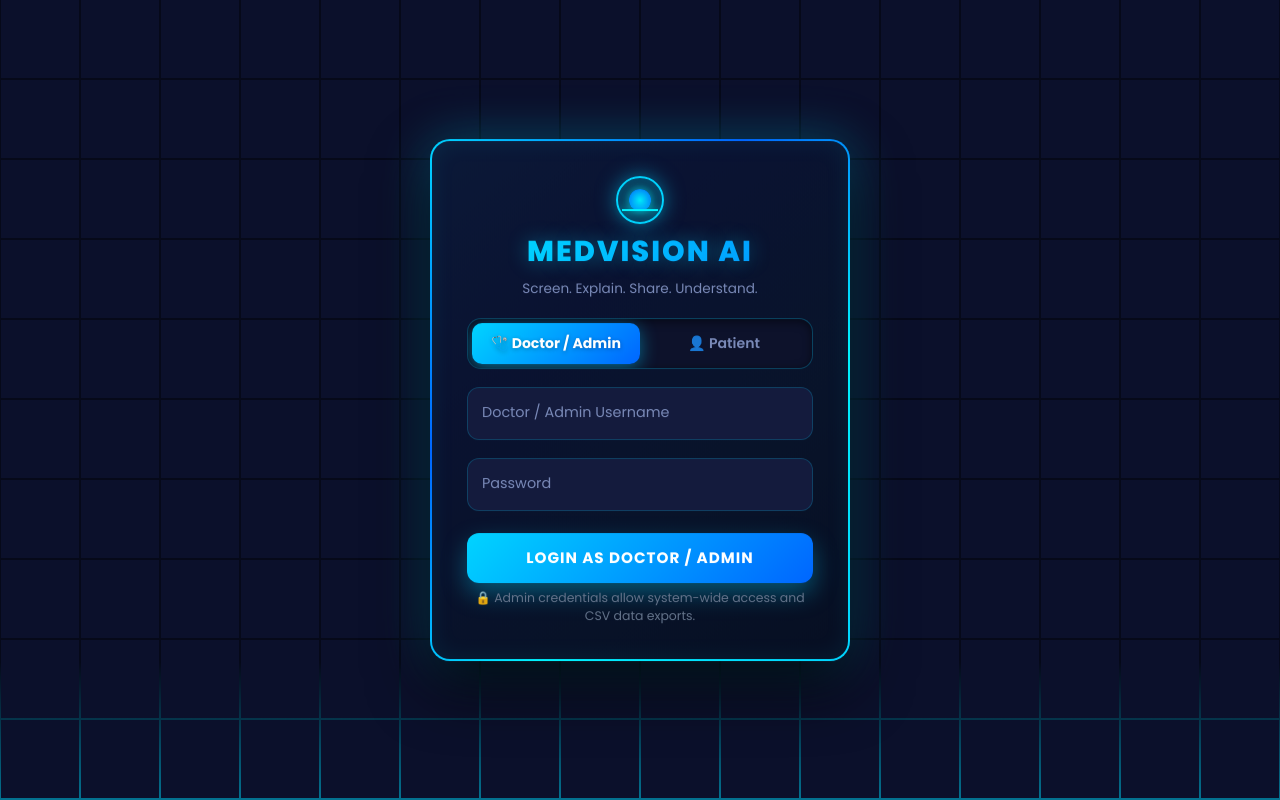
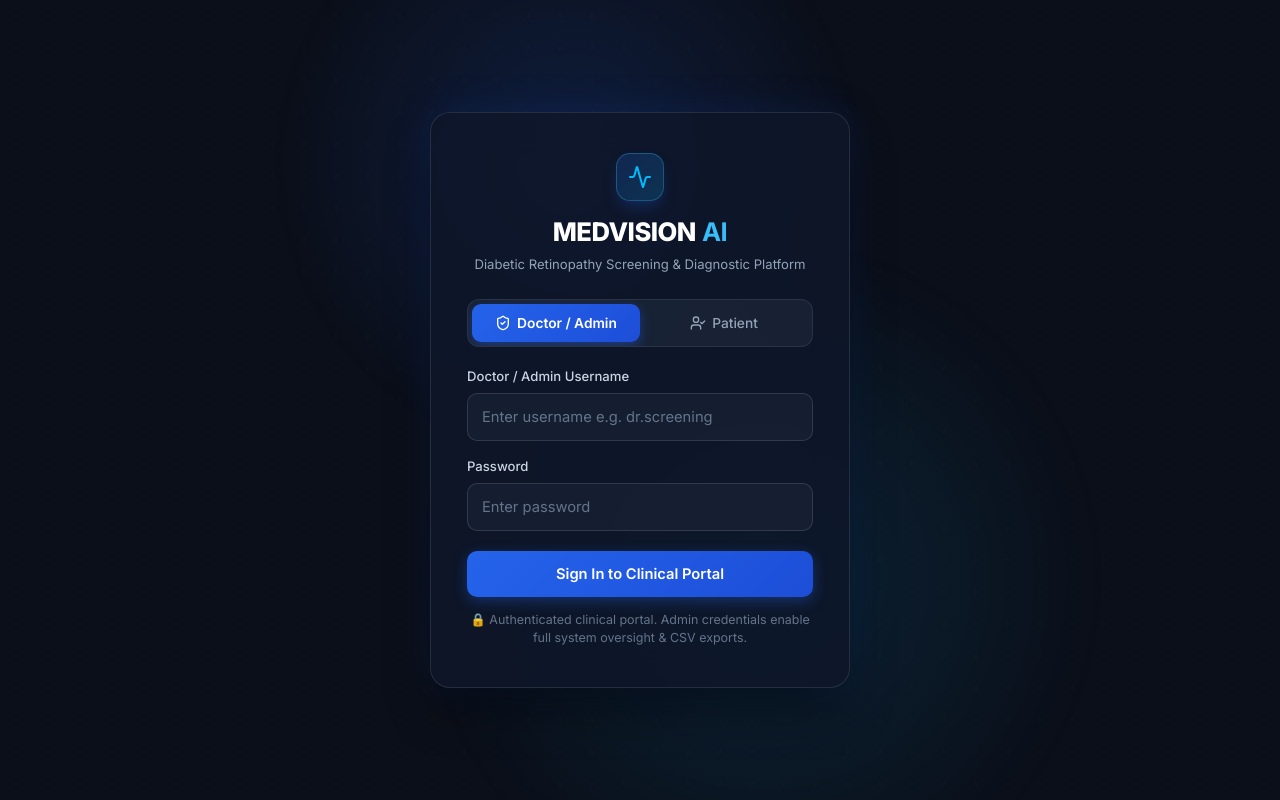
Before and after one commit to phanikumar822/MedVisionAI-v2, a React (Vite) app in the folder frontend/: page /login in a window 1280 px wide. Built offline with nearby package versions, Linux system fonts and the light colour scheme.

Commit message:
style: replaced childish grid boxes with formal enterprise clinical theme, ambient light mesh, and smooth sliding glider

```diff
--- a/frontend/src/pages/Login.css
+++ b/frontend/src/pages/Login.css
@@ -1,367 +1,293 @@
-@import url('https://fonts.googleapis.com/css2?family=Poppins:wght@300;400;500;600;700;800&display=swap');
+@import url('https://fonts.googleapis.com/css2?family=Inter:wght@300;400;500;600;700;800&display=swap');
 
-.auth-wrapper {
+/* === FORMAL CLINICAL ENTERPRISE CONTAINER === */
+.formal-auth-wrapper {
   margin: 0;
   padding: 0;
   box-sizing: border-box;
-  font-family: 'Poppins', sans-serif;
+  font-family: 'Inter', system-ui, -apple-system, sans-serif;
   display: flex;
   justify-content: center;
   align-items: center;
   min-height: 100vh;
-  background: #060919;
-  overflow: hidden;
+  width: 100vw;
+  background: #0b0f19;
   position: relative;
-  width: 100vw;
-  height: 100vh;
-}
-
-.auth-section {
-  position: absolute;
-  width: 100vw;
-  height: 100vh;
-  display: flex;
-  justify-content: center;
-  align-content: flex-start;
-  align-items: flex-start;
-  gap: 2px;
-  flex-wrap: wrap;
   overflow: hidden;
 }
 
-.auth-section::before {
-  content: '';
+/* Subtle, elegant ambient light orbs in background (no grid boxes) */
+.ambient-glow-1 {
   position: absolute;
-  width: 100%;
-  height: 100%;
-  background: linear-gradient(#060919, #00d4ff, #0066ff, #060919);
-  animation: animateGrid 6s linear infinite;
+  top: -15%;
+  left: 20%;
+  width: 600px;
+  height: 600px;
+  background: radial-gradient(circle, rgba(37, 99, 235, 0.18) 0%, rgba(11, 15, 25, 0) 70%);
+  border-radius: 50%;
+  pointer-events: none;
+  animation: floatAmbient 12s ease-in-out infinite alternate;
 }
 
-@keyframes animateGrid {
-  0% { transform: translateY(-100%); }
-  100% { transform: translateY(100%); }
+.ambient-glow-2 {
+  position: absolute;
+  bottom: -20%;
+  right: 15%;
+  width: 700px;
+  height: 700px;
+  background: radial-gradient(circle, rgba(14, 165, 233, 0.14) 0%, rgba(11, 15, 25, 0) 70%);
+  border-radius: 50%;
+  pointer-events: none;
+  animation: floatAmbient 16s ease-in-out infinite alternate-reverse;
 }
 
-.auth-section span {
-  position: relative;
-  display: block;
-  width: calc(6.25vw - 2px);
-  height: calc(6.25vw - 2px);
-  background: #0b102b;
-  z-index: 2;
-  transition: 1.5s;
+@keyframes floatAmbient {
+  0% { transform: translate(0, 0); }
+  100% { transform: translate(30px, -40px); }
 }
 
-.auth-section span:hover {
-  background: linear-gradient(135deg, #00d4ff, #0099ff);
-  transition: 0s;
+/* Subtle background grid pattern overlay for structure */
+.bg-grid-overlay {
+  position: absolute;
+  inset: 0;
+  background-image: radial-gradient(rgba(255, 255, 255, 0.05) 1px, transparent 1px);
+  background-size: 32px 32px;
+  pointer-events: none;
+  opacity: 0.7;
 }
 
-/* === SMOOTH CARD CONTAINER & NEON SHIMMER === */
-.auth-card {
-  position: absolute;
-  top: 50%;
-  left: 50%;
-  transform: translate(-50%, -50%);
+/* === FORMAL LOGIN CARD === */
+.formal-card {
+  position: relative;
+  z-index: 10;
   width: 420px;
-  background: linear-gradient(145deg, rgba(12, 18, 48, 0.96), rgba(7, 11, 30, 0.98)) padding-box,
-              linear-gradient(135deg, #00d4ff, #0066ff, #00f2fe, #00d4ff) border-box;
-  border: 2px solid transparent;
-  backdrop-filter: blur(16px);
-  z-index: 1000;
-  display: flex;
-  justify-content: center;
-  align-items: center;
-  padding: 35px 35px;
+  background: rgba(15, 23, 42, 0.85);
+  backdrop-filter: blur(20px);
+  -webkit-backdrop-filter: blur(20px);
+  border: 1px solid rgba(255, 255, 255, 0.1);
   border-radius: 20px;
-  box-shadow: 0 25px 60px rgba(0, 0, 0, 0.8),
-              0 0 50px rgba(0, 212, 255, 0.35),
-              inset 0 0 25px rgba(0, 212, 255, 0.08);
-  transition: all 0.4s cubic-bezier(0.34, 1.25, 0.64, 1);
+  padding: 40px 36px;
+  box-shadow: 0 25px 50px -12px rgba(0, 0, 0, 0.6),
+              0 0 40px rgba(37, 99, 235, 0.15);
+  transition: transform 0.4s cubic-bezier(0.16, 1, 0.3, 1), box-shadow 0.4s ease;
 }
 
-.auth-card:hover {
-  box-shadow: 0 30px 70px rgba(0, 0, 0, 0.85),
-              0 0 65px rgba(0, 212, 255, 0.45),
-              inset 0 0 30px rgba(0, 212, 255, 0.12);
+.formal-card:hover {
+  box-shadow: 0 30px 60px -12px rgba(0, 0, 0, 0.7),
+              0 0 50px rgba(37, 99, 235, 0.22);
 }
 
-.auth-card .content {
-  position: relative;
-  width: 100%;
-  display: flex;
-  justify-content: center;
-  align-items: center;
-  flex-direction: column;
-  gap: 18px;
-}
-
-/* === BRAND HEADER & EYE SCANNER === */
-.brand-header {
+.card-header {
   display: flex;
   flex-direction: column;
   align-items: center;
-  gap: 6px;
-  width: 100%;
+  text-align: center;
+  margin-bottom: 24px;
 }
 
-.eye-scanner-icon {
-  position: relative;
+.logo-badge-icon {
   width: 48px;
   height: 48px;
-  border-radius: 50%;
-  border: 2px solid #00d4ff;
+  background: linear-gradient(135deg, rgba(37, 99, 235, 0.2), rgba(14, 165, 233, 0.2));
+  border: 1px solid rgba(56, 189, 248, 0.3);
+  border-radius: 14px;
   display: flex;
   align-items: center;
   justify-content: center;
-  background: rgba(0, 212, 255, 0.1);
-  box-shadow: 0 0 20px rgba(0, 212, 255, 0.5), inset 0 0 10px rgba(0, 212, 255, 0.3);
+  margin-bottom: 12px;
+  box-shadow: 0 8px 16px -4px rgba(37, 99, 235, 0.3);
 }
 
-.iris-pulse {
-  width: 20px;
-  height: 20px;
-  border-radius: 50%;
-  background: radial-gradient(circle, #00f2fe 0%, #0066ff 100%);
-  box-shadow: 0 0 12px #00f2fe;
-  animation: irisPulse 2s ease-in-out infinite alternate;
+.brand-name {
+  font-size: 1.6em;
+  font-weight: 800;
+  color: #ffffff;
+  letter-spacing: -0.5px;
+  margin: 0 0 4px 0;
+  display: flex;
+  align-items: center;
+  gap: 6px;
 }
 
-@keyframes irisPulse {
-  0% { transform: scale(0.85); opacity: 0.8; }
-  100% { transform: scale(1.15); opacity: 1; }
+.brand-name .ai-accent {
+  color: #38bdf8;
+  font-weight: 700;
 }
 
-.scanner-beam {
-  position: absolute;
-  top: 0;
-  left: 10%;
-  width: 80%;
-  height: 2px;
-  background: #00f2fe;
-  box-shadow: 0 0 8px #00f2fe;
-  animation: scanBeam 2s ease-in-out infinite alternate;
-}
-
-@keyframes scanBeam {
-  0% { top: 15%; }
-  100% { top: 80%; }
-}
-
-.brand-title {
-  font-size: 1.8em;
-  font-weight: 800;
-  letter-spacing: 2px;
-  background: linear-gradient(135deg, #00d4ff, #0099ff);
-  -webkit-background-clip: text;
-  -webkit-text-fill-color: transparent;
-  background-clip: text;
-  text-transform: uppercase;
-  text-shadow: 0 0 20px rgba(0, 212, 255, 0.4);
+.platform-tagline {
+  color: #94a3b8;
+  font-size: 0.82em;
+  font-weight: 400;
   margin: 0;
 }
 
-.subtitle {
-  color: #7a8ab8;
-  font-size: 0.85em;
-  text-align: center;
-}
-
-/* === SMOOTH SLIDING TOGGLE SWITCH === */
-.role-toggle-container {
+/* === FORMAL ROLE TOGGLE SWITCH === */
+.role-switch-track {
   position: relative;
   display: flex;
   width: 100%;
-  background: #0d122b;
-  border-radius: 14px;
+  background: rgba(30, 41, 59, 0.7);
+  border: 1px solid rgba(255, 255, 255, 0.08);
+  border-radius: 12px;
   padding: 4px;
-  border: 1px solid rgba(0, 212, 255, 0.25);
+  margin-bottom: 20px;
   overflow: hidden;
-  box-shadow: inset 0 2px 8px rgba(0, 0, 0, 0.5);
 }
 
-.role-toggle-pill {
+.role-switch-glider {
   position: absolute;
   top: 4px;
   bottom: 4px;
   width: calc(50% - 4px);
-  background: linear-gradient(135deg, #00d4ff, #0066ff);
-  border-radius: 10px;
-  box-shadow: 0 4px 18px rgba(0, 212, 255, 0.45);
-  transition: transform 0.38s cubic-bezier(0.34, 1.25, 0.64, 1);
+  background: linear-gradient(135deg, #2563eb, #1d4ed8);
+  border-radius: 9px;
+  box-shadow: 0 4px 12px rgba(37, 99, 235, 0.4);
+  transition: transform 0.35s cubic-bezier(0.4, 0, 0.2, 1);
   z-index: 1;
 }
 
-.role-toggle-pill.patient {
+.role-switch-glider.patient {
   transform: translateX(100%);
 }
 
-.role-btn {
+.role-option-btn {
   position: relative;
   z-index: 2;
   flex: 1;
-  padding: 10px 0;
+  padding: 9px 0;
   background: transparent;
   border: none;
-  color: #7a8ab8;
-  font-weight: 600;
-  font-size: 0.88em;
+  color: #94a3b8;
+  font-weight: 500;
+  font-size: 0.86em;
   cursor: pointer;
-  transition: color 0.3s ease, transform 0.2s ease;
+  transition: color 0.3s ease;
   display: flex;
   align-items: center;
   justify-content: center;
   gap: 6px;
 }
 
-.role-btn:active {
-  transform: scale(0.97);
+.role-option-btn.active {
+  color: #ffffff;
+  font-weight: 600;
 }
 
-.role-btn.active {
-  color: #ffffff;
-  font-weight: 700;
-  text-shadow: 0 1px 4px rgba(0, 0, 0, 0.3);
+/* === FORM SMOOTH FADE & SLIDE ANIMATION === */
+.form-fade-wrapper {
+  width: 100%;
+  animation: formSlideIn 0.35s cubic-bezier(0.16, 1, 0.3, 1) forwards;
 }
 
-/* === SMOOTH FORM SWITCH FADE & SLIDE === */
-.form-container {
-  width: 100%;
-  animation: modeSwitchFade 0.4s cubic-bezier(0.16, 1, 0.3, 1) forwards;
-}
-
-@keyframes modeSwitchFade {
+@keyframes formSlideIn {
   0% {
     opacity: 0;
-    transform: translateY(10px) scale(0.97);
+    transform: translateY(8px);
   }
   100% {
     opacity: 1;
-    transform: translateY(0) scale(1);
+    transform: translateY(0);
   }
 }
 
-.auth-card .content form {
-  width: 100%;
+.formal-form {
   display: flex;
   flex-direction: column;
-  gap: 18px;
+  gap: 16px;
 }
 
-.auth-card .content form .inputBox {
-  position: relative;
-  width: 100%;
+.form-group {
+  display: flex;
+  flex-direction: column;
+  gap: 6px;
 }
 
-.auth-card .content form .inputBox input {
-  position: relative;
-  width: 100%;
-  background: #141b3d;
-  border: 1.5px solid rgba(0, 212, 255, 0.2);
-  outline: none;
-  padding: 20px 15px 8px;
-  border-radius: 12px;
-  color: #fff;
+.form-group label {
+  color: #cbd5e1;
+  font-size: 0.82em;
   font-weight: 500;
-  font-size: 0.95em;
-  transition: all 0.3s ease;
 }
 
-.auth-card .content form .inputBox input:focus {
-  border: 1.5px solid #00d4ff;
-  background: #1a234e;
-  box-shadow: 0 0 18px rgba(0, 212, 255, 0.35);
+.form-input {
+  width: 100%;
+  background: rgba(30, 41, 59, 0.5);
+  border: 1px solid rgba(255, 255, 255, 0.12);
+  outline: none;
+  padding: 12px 14px;
+  border-radius: 10px;
+  color: #ffffff;
+  font-size: 0.92em;
+  font-family: inherit;
+  transition: all 0.25s ease;
 }
 
-.auth-card .content form .inputBox i {
-  position: absolute;
-  left: 15px;
-  top: 50%;
-  transform: translateY(-50%);
-  font-style: normal;
-  color: #7a8ab8;
-  transition: all 0.3s ease;
-  pointer-events: none;
-  font-size: 0.9em;
+.form-input:focus {
+  border-color: #38bdf8;
+  background: rgba(30, 41, 59, 0.8);
+  box-shadow: 0 0 0 3px rgba(56, 189, 248, 0.2);
 }
 
-.auth-card .content form .inputBox input:focus ~ i,
-.auth-card .content form .inputBox input:valid ~ i,
-.auth-card .content form .inputBox input:not(:placeholder-shown) ~ i {
-  top: 10px;
-  transform: translateY(0);
-  font-size: 0.72em;
-  color: #00d4ff;
-  font-weight: 600;
+.form-input::placeholder {
+  color: #64748b;
 }
 
-.auth-card .content form .submit-btn {
+.primary-btn {
   width: 100%;
-  padding: 14px;
-  background: linear-gradient(135deg, #00d4ff, #0066ff);
-  color: #fff;
-  font-weight: 700;
-  font-size: 0.95em;
-  letter-spacing: 1px;
+  padding: 12px;
+  background: linear-gradient(135deg, #2563eb, #1d4ed8);
+  color: #ffffff;
+  font-weight: 600;
+  font-size: 0.92em;
+  border: none;
+  border-radius: 10px;
   cursor: pointer;
-  border: none;
-  border-radius: 12px;
   margin-top: 4px;
-  text-transform: uppercase;
-  transition: all 0.3s cubic-bezier(0.34, 1.25, 0.64, 1);
-  box-shadow: 0 10px 25px rgba(0, 212, 255, 0.35);
+  transition: all 0.25s cubic-bezier(0.34, 1.25, 0.64, 1);
+  box-shadow: 0 4px 14px rgba(37, 99, 235, 0.35);
+  display: flex;
+  align-items: center;
+  justify-content: center;
+  gap: 8px;
 }
 
-.auth-card .content form .submit-btn:hover {
-  transform: translateY(-2px) scale(1.01);
-  box-shadow: 0 15px 35px rgba(0, 212, 255, 0.5);
+.primary-btn:hover {
+  transform: translateY(-1px);
+  box-shadow: 0 6px 20px rgba(37, 99, 235, 0.45);
+  background: linear-gradient(135deg, #3b82f6, #1d4ed8);
 }
 
-.auth-card .content form .submit-btn:active {
-  transform: translateY(0) scale(0.99);
+.primary-btn:active {
+  transform: translateY(0);
 }
 
-.auth-card .content form .submit-btn:disabled {
+.primary-btn:disabled {
   opacity: 0.6;
   cursor: not-allowed;
   transform: none;
 }
 
-.error-banner {
-  background: rgba(239, 68, 68, 0.15);
-  border: 1px solid rgba(239, 68, 68, 0.4);
+.error-box {
+  background: rgba(239, 68, 68, 0.12);
+  border: 1px solid rgba(239, 68, 68, 0.3);
   color: #fca5a5;
-  padding: 10px 14px;
+  padding: 10px 12px;
   border-radius: 8px;
-  font-size: 0.85em;
-  width: 100%;
+  font-size: 0.83em;
   text-align: center;
+  margin-bottom: 12px;
 }
 
-.hint-text {
+.hint-note {
   color: #64748b;
   font-size: 0.78em;
   text-align: center;
-  margin-top: 6px;
-  line-height: 1.4;
+  margin-top: 14px;
+  line-height: 1.45;
 }
 
-@media (max-width: 900px) {
-  .auth-section span {
-    width: calc(10vw - 2px);
-    height: calc(10vw - 2px);
+@media (max-width: 480px) {
+  .formal-card {
+    width: 90%;
+    padding: 32px 24px;
   }
 }
-
-@media (max-width: 600px) {
-  .auth-section span {
-    width: calc(20vw - 2px);
-    height: calc(20vw - 2px);
-  }
-
-  .auth-card {
-    width: 92%;
-    padding: 30px 20px;
-  }
-}
--- a/frontend/src/pages/Login.tsx
+++ b/frontend/src/pages/Login.tsx
@@ -1,6 +1,7 @@
 import React, { useState } from 'react';
 import { useNavigate } from 'react-router-dom';
 import { useAuth } from '../context/AuthContext';
+import { Activity, ShieldCheck, UserCheck } from 'lucide-react';
 import './Login.css';
 
 const Login = () => {
@@ -38,90 +39,85 @@ const Login = () => {
     }
   };
 
-  // Generate 260 grid spans to cover the full viewport edge-to-edge
-  const gridSpans = Array.from({ length: 260 });
+  return (
+    <div className="formal-auth-wrapper">
+      {/* Subtle ambient light orbs (no childish grid boxes) */}
+      <div className="ambient-glow-1"></div>
+      <div className="ambient-glow-2"></div>
+      <div className="bg-grid-overlay"></div>
 
-  return (
-    <div className="auth-wrapper">
-      <section className="auth-section">
-        {gridSpans.map((_, i) => (
-          <span key={i}></span>
-        ))}
-
-        <div className="auth-card">
-          <div className="content">
-
-            {/* Clean Brand Header */}
-            <div className="brand-header">
-              <div className="eye-scanner-icon">
-                <div className="iris-pulse"></div>
-                <div className="scanner-beam"></div>
+      <div className="formal-card">
+        {/* Header Logo */}
+        <div className="card-header">
+          <div className="logo-badge-icon">
+            <Activity className="w-6 h-6 text-sky-400" />
           </div>
-              <h2 className="brand-title">MEDVISION AI</h2>
-              <p className="subtitle">Screen. Explain. Share. Understand.</p>
+          <h1 className="brand-name">
+            MEDVISION <span className="ai-accent">AI</span>
+          </h1>
+          <p className="platform-tagline">Diabetic Retinopathy Screening & Diagnostic Platform</p>
         </div>
 
-            {/* Smooth Sliding Role Switcher */}
-            <div className="role-toggle-container">
-              <div className={`role-toggle-pill ${mode === 'patient' ? 'patient' : ''}`}></div>
+        {/* Role Toggle Track with Smooth Glider */}
+        <div className="role-switch-track">
+          <div className={`role-switch-glider ${mode === 'patient' ? 'patient' : ''}`}></div>
           <button
             type="button"
-                className={`role-btn ${mode === 'doctor' ? 'active' : ''}`}
+            className={`role-option-btn ${mode === 'doctor' ? 'active' : ''}`}
             onClick={() => { setMode('doctor'); setError(''); }}
           >
-                🩺 Doctor / Admin
+            <ShieldCheck className="w-4 h-4" /> Doctor / Admin
           </button>
           <button
             type="button"
-                className={`role-btn ${mode === 'patient' ? 'active' : ''}`}
+            className={`role-option-btn ${mode === 'patient' ? 'active' : ''}`}
             onClick={() => { setMode('patient'); setError(''); }}
           >
-                👤 Patient
+            <UserCheck className="w-4 h-4" /> Patient
           </button>
         </div>
 
-            {error && <div className="error-banner">{error}</div>}
+        {error && <div className="error-box">{error}</div>}
 
-            {/* Form Container with Keyed Smooth Switch Animation */}
-            <div className="form-container" key={mode}>
-              <form onSubmit={handleSubmit}>
-                <div className="inputBox">
+        {/* Animated Form Container */}
+        <div className="form-fade-wrapper" key={mode}>
+          <form onSubmit={handleSubmit} className="formal-form">
+            <div className="form-group">
+              <label>{mode === 'doctor' ? 'Doctor / Admin Username' : 'Patient Username'}</label>
               <input
                 type="text"
+                className="form-input"
                 value={username}
                 onChange={(e) => setUsername(e.target.value)}
+                placeholder={mode === 'doctor' ? 'Enter username e.g. dr.screening' : 'Enter your patient username'}
                 required
-                    placeholder=" "
               />
-                  <i>{mode === 'doctor' ? 'Doctor / Admin Username' : 'Patient Username'}</i>
             </div>
 
-                <div className="inputBox">
+            <div className="form-group">
+              <label>Password</label>
               <input
                 type="password"
+                className="form-input"
                 value={password}
                 onChange={(e) => setPassword(e.target.value)}
+                placeholder="Enter password"
                 required
-                    placeholder=" "
               />
-                  <i>Password</i>
             </div>
 
-                <button type="submit" className="submit-btn" disabled={loading}>
-                  {loading ? 'Authenticating…' : `Login as ${mode === 'doctor' ? 'Doctor / Admin' : 'Patient'}`}
+            <button type="submit" className="primary-btn" disabled={loading}>
+              {loading ? 'Authenticating...' : `Sign In to ${mode === 'doctor' ? 'Clinical Portal' : 'Patient Portal'}`}
             </button>
           </form>
 
-              <p className="hint-text">
+          <p className="hint-note">
             {mode === 'doctor'
-                  ? '🔒 Admin credentials allow system-wide access and CSV data exports.'
-                  : '🔑 Use the username & password set via your email activation link.'}
+              ? '🔒 Authenticated clinical portal. Admin credentials enable full system oversight & CSV exports.'
+              : '🔑 Access your screening results, PDF downloads & AI health assistant.'}
           </p>
         </div>
-
       </div>
-        </div>
-      </section>
     </div>
   );
 };
```
Lines whose indentation alone changed are shown as unchanged.
